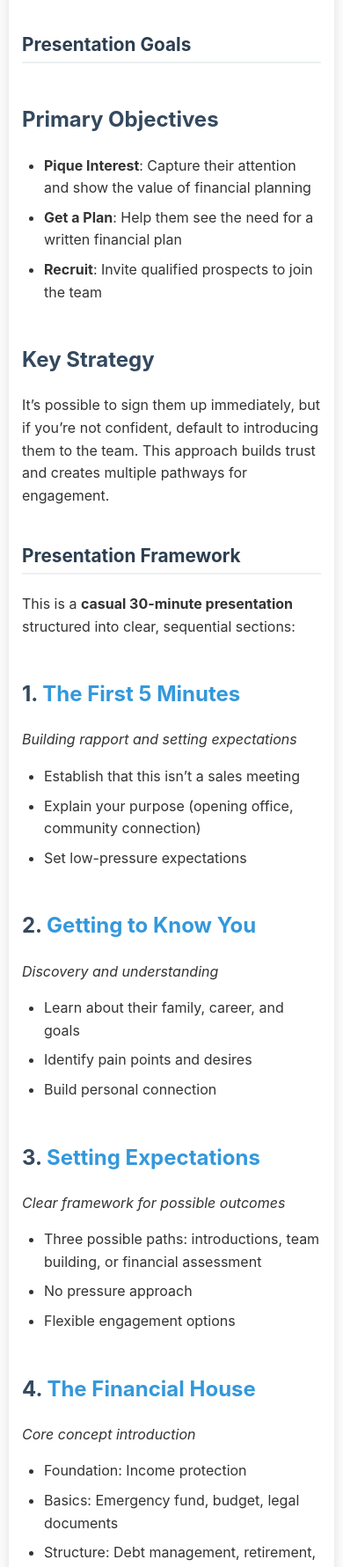
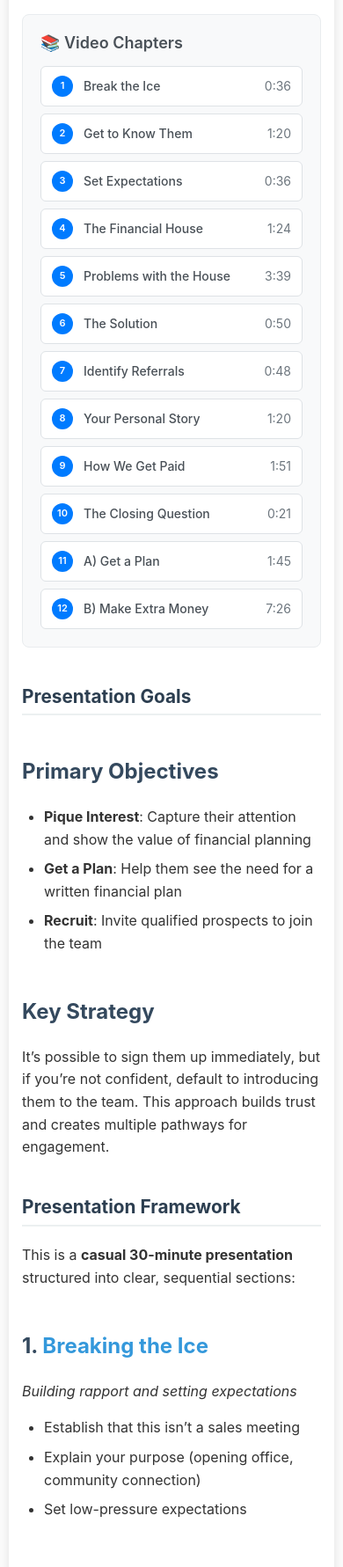
Before and after one commit to advisorpages/acadia, a Jekyll site: the page built from _pages/index.md, in a window 390 px wide, cut to the strip 1040-2821 px from the top of the page. Shown: the whole strip at 88% size. Built offline with Jekyll 4.4.1, drawn with Linux system fonts in a browser that asks for light colours; some of the changed lines change nothing that is shown; some of the changed text lies outside the part shown.

Commit message:
fixed links and players

```diff
--- a/_pages/index.md
+++ b/_pages/index.md
@@ -9,52 +9,148 @@ title: "Presentation Skills Training Framework"
 
 This presentation framework is designed to guide you through delivering a simple, duplicatable presentation broken up into digestible parts. The goal is to **pique interest**, **get them a plan**, and **recruit them onto the team**.
 
-<div style="position:relative;height:0;padding-bottom:56.25%">
+<div style="position:relative;height:0;padding-bottom:56.25%;margin-bottom:20px;">
   <iframe
     src="https://iframe.mediadelivery.net/embed/124653/e4557da2-cafa-44f0-97a9-0221a1c3b212?autoplay=false"
     loading="lazy"
-    style="border:none;position:absolute;top:0;height:100%;width:100%"
+    style="border:none;position:absolute;top:0;height:100%;width:100%;border-radius:8px;"
     allow="accelerometer;gyroscope;autoplay;encrypted-media;picture-in-picture;"
     allowfullscreen="true"
     id="bunny-iframe"
   ></iframe>
 </div>
 
+<!-- Custom Chapters UI -->
+<div id="chapters-container" style="margin-top:20px;padding:20px;background:#f8f9fa;border-radius:8px;border:1px solid #e9ecef;">
+  <h4 style="margin:0 0 15px 0;color:#495057;font-size:18px;font-weight:600;">📚 Video Chapters</h4>
+  <div id="chapters-list" style="display:grid;gap:8px;">
+    <!-- Chapters will be populated by JavaScript -->
+  </div>
+</div>
+
 <script>
 document.addEventListener("DOMContentLoaded", function() {
-    const iframe = document.getElementById('bunny-iframe');
-
     const chapters = [
-        { time: 0, title: "Break the Ice" },
-        { time: 36, title: "Get to Know Them" },
-        { time: 116, title: "Set Expectations" },
-        { time: 152, title: "The Financial House" },
-        { time: 236, title: "Problems with the House" },
-        { time: 455, title: "The Solution" },
-        { time: 505, title: "Identify Referrals" },
-        { time: 553, title: "Your Personal Story" },
-        { time: 633, title: "How We Get Paid" },
-        { time: 744, title: "The Closing Question" },
-        { time: 765, title: "A) Get a Plan" },
-        { time: 870, title: "B) Make Extra Money" }
+        { time: 0, title: "Break the Ice", duration: "0:36" },
+        { time: 36, title: "Get to Know Them", duration: "1:20" },
+        { time: 116, title: "Set Expectations", duration: "0:36" },
+        { time: 152, title: "The Financial House", duration: "1:24" },
+        { time: 236, title: "Problems with the House", duration: "3:39" },
+        { time: 455, title: "The Solution", duration: "0:50" },
+        { time: 505, title: "Identify Referrals", duration: "0:48" },
+        { time: 553, title: "Your Personal Story", duration: "1:20" },
+        { time: 633, title: "How We Get Paid", duration: "1:51" },
+        { time: 744, title: "The Closing Question", duration: "0:21" },
+        { time: 765, title: "A) Get a Plan", duration: "1:45" },
+        { time: 870, title: "B) Make Extra Money", duration: "7:26" }
     ];
 
-    iframe.onload = () => {
-        const player = new BunnyStreamPlayer({
-            iframe: iframe,
+    const chaptersList = document.getElementById('chapters-list');
+
+    chapters.forEach((chapter, index) => {
+        const chapterElement = document.createElement('div');
+        chapterElement.style.cssText = `
+            display: flex;
+            justify-content: space-between;
+            align-items: center;
+            padding: 12px 16px;
+            background: white;
+            border: 1px solid #dee2e6;
+            border-radius: 6px;
+            cursor: pointer;
+            transition: all 0.2s ease;
+            position: relative;
+        `;
+
+        chapterElement.innerHTML = `
+            <div style="display: flex; align-items: center; gap:12px;">
+                <span style="background:#007bff;color:white;width:28px;height:28px;border-radius:50%;display:flex;align-items:center;justify-content:center;font-size:12px;font-weight:600;">${index + 1}</span>
+                <span style="font-weight:500;color:#495057;">${chapter.title}</span>
+            </div>
+            <span style="color:#6c757d;font-size:14px;">${chapter.duration}</span>
+        `;
+
+        chapterElement.addEventListener('mouseenter', function() {
+            this.style.background = '#f8f9fa';
+            this.style.borderColor = '#007bff';
+            this.style.transform = 'translateY(-1px)';
+            this.style.boxShadow = '0 2px 8px rgba(0,123,255,0.1)';
         });
 
-        player.on('loaded', () => {
-            player.setChapters(chapters);
+        chapterElement.addEventListener('mouseleave', function() {
+            this.style.background = 'white';
+            this.style.borderColor = '#dee2e6';
+            this.style.transform = 'translateY(0)';
+            this.style.boxShadow = 'none';
         });
-    };
+
+        chapterElement.addEventListener('click', function() {
+            seekToChapter(chapter.time);
+
+            // Update active state
+            document.querySelectorAll('#chapters-list > div').forEach(el => {
+                el.style.background = 'white';
+                el.style.borderColor = '#dee2e6';
+            });
+            this.style.background = '#e3f2fd';
+            this.style.borderColor = '#007bff';
+        });
+
+        chaptersList.appendChild(chapterElement);
+    });
+
+    function seekToChapter(seconds) {
+        const iframe = document.getElementById('bunny-iframe');
+        if (iframe && iframe.contentWindow) {
+            // Send postMessage to seek to specific time
+            iframe.contentWindow.postMessage({
+                method: 'setCurrentTime',
+                value: seconds
+            }, '*');
+
+            // Also try to play if paused
+            iframe.contentWindow.postMessage({
+                method: 'play'
+            }, '*');
+        }
+    }
+
+    // Add a loading indicator
+    const iframe = document.getElementById('bunny-iframe');
+    iframe.addEventListener('load', function() {
+        console.log('Video player loaded successfully');
+    });
+
+    iframe.addEventListener('error', function() {
+        console.error('Failed to load video player');
+        document.getElementById('chapters-container').style.display = 'none';
+    });
 });
 </script>
 
-<script
-	src="https://cdn.jsdelivr.net/npm/@bunny/stream-player@1.0.1/dist/player.js"
-	defer
-></script>
+<style>
+#chapters-container {
+    font-family: -apple-system, BlinkMacSystemFont, 'Segoe UI', Roboto, 'Helvetica Neue', Arial, sans-serif;
+}
+
+@media (max-width: 768px) {
+    #chapters-container {
+        padding: 15px;
+        margin-top: 15px;
+    }
+
+    #chapters-list > div {
+        padding: 10px 12px !important;
+        font-size: 14px;
+    }
+
+    #chapters-list > div span:first-child {
+        width: 24px !important;
+        height: 24px !important;
+        font-size: 11px !important;
+    }
+}
+</style>
 
 ## Presentation Goals
 
@@ -70,63 +166,63 @@ It's possible to sign them up immediately, but if you're not confident, default
 
 This is a **casual 30-minute presentation** structured into clear, sequential sections:
 
-### 1. [The First 5 Minutes]({{ '/pages/01-the-first-5-mins/' | relative_url }})
+### 1. [Breaking the Ice]({{ '/01-breaking-the-ice/' | relative_url }})
 *Building rapport and setting expectations*
 - Establish that this isn't a sales meeting
 - Explain your purpose (opening office, community connection)
 - Set low-pressure expectations
 
-### 2. [Getting to Know You]({{ '/pages/02-getting-to-know-you/' | relative_url }})
+### 2. [Get to Know Them]({{ '/02-get-to-know-them/' | relative_url }})
 *Discovery and understanding*
 - Learn about their family, career, and goals
 - Identify pain points and desires
 - Build personal connection
 
-### 3. [Setting Expectations]({{ '/pages/03-setting-expectations/' | relative_url }})
+### 3. [Set Expectations]({{ '/03-set-expectations/' | relative_url }})
 *Clear framework for possible outcomes*
 - Three possible paths: introductions, team building, or financial assessment
 - No pressure approach
 - Flexible engagement options
 
-### 4. [The Financial House]({{ '/pages/04-the-financial-house/' | relative_url }})
+### 4. [The Financial House]({{ '/04-the-financial-house/' | relative_url }})
 *Core concept introduction*
 - Foundation: Income protection
 - Basics: Emergency fund, budget, legal documents
 - Structure: Debt management, retirement, education
 - Roof: Goals and dreams
 
-### 5. [Problems with the House]({{ '/pages/05-problems-with-the-house/' | relative_url }})
+### 5. [Problems with the House]({{ '/05-problems-with-the-house/' | relative_url }})
 *Identifying common issues*
 - Scattered finances across multiple companies
 - No written plan
 - Insurance gaps and missed opportunities
 - The two biggest problems explained
 
-### 6. [30-Second Personal Story]({{ '/pages/06-30-sec-personal-story/' | relative_url }})
+### 6. [30-Second Personal Story]({{ '/06-30-sec-personal-story/' | relative_url }})
 *Building credibility and connection*
 - Your background and motivation
 - How you got into the business
 - Personal journey and results
 
-### 7. [How We Get Paid]({{ '/pages/07-how-we-get-paid/' | relative_url }})
+### 7. [How We Get Paid]({{ '/07-how-we-get-paid/' | relative_url }})
 *Transparent compensation model*
 - Volume-based earning structure
 - Realistic income expectations ($600-$1,500 per client)
 - Time efficiency (4-6 hours per client)
 
-### 8. [Closing Questions]({{ '/pages/08-closing-questions/' | relative_url }})
+### 8. [Closing Questions]({{ '/08-closing-questions/' | relative_url }})
 *Determining next steps*
 - Identify their primary interest
 - Guide toward appropriate action
 - Qualify for plan or team opportunity
 
-### 9. [Getting a Plan]({{ '/pages/08a-getting-a-plan/' | relative_url }})
+### 9. [Getting a Plan]({{ '/08a-getting-a-plan/' | relative_url }})
 *Working with interested clients*
 - Collect current financial information
 - Set follow-up appointment
 - Prepare comprehensive financial plan
 
-### 10. [Making Extra Money]({{ '/pages/08b-making-extra-money/' | relative_url }})
+### 10. [Making Extra Money]({{ '/08b-make-extra-money/' | relative_url }})
 *Team recruitment presentation*
 - Passive income opportunities
 - 5-year income projections
@@ -161,7 +257,7 @@ Navigate through each section in order to understand the complete framework, or
 
 ## Complete Script
 
-For the full presentation script with all sections combined for easy reference during client meetings, view the **[Complete Presentation Script]({{ '/archive/complete-script/' | relative_url }})**.
+For the full presentation script with all sections combined for easy reference during client meetings, view the **[Complete Presentation Script]({{ '/../archive/complete-script/' | relative_url }})**.
 
 This complete script includes:
 - Full dialogue and conversation examples
```
